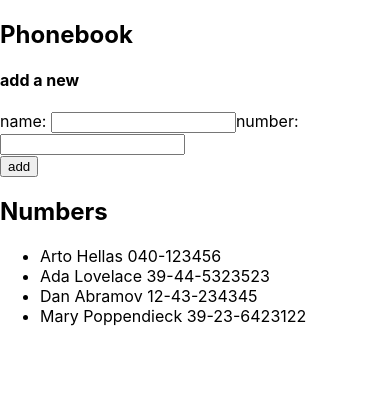
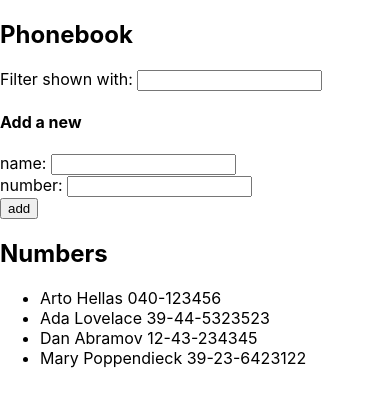
Before and after one commit to khodijah0498/fullstackopen_part2, a React (Create React App) app in the folder phonebook/: page / in a window 390 px wide. Shown: the top 406 px of the page. Built offline with nearby package versions, Linux system fonts and the light colour scheme.

Commit message:
2.10: The Phonebook Step5

```diff
--- a/phonebook/src/App.js
+++ b/phonebook/src/App.js
@@ -1,5 +1,7 @@
 import { useState } from "react";
-
+import Persons from "./components/Persons";
+import PersonForm from "./components/PersonForm";
+import Filter from "./components/Filter";
 const App = () => {
   const [persons, setPersons] = useState([
     { name: "Arto Hellas", number: "040-123456", id: 1 },
@@ -9,12 +11,20 @@ const App = () => {
   ]);
   const [newName, setNewName] = useState("");
   const [newNumber, setNewNumber] = useState("");
+  const [filter, setFilter] = useState("");
+// const handleFilter = persons.filter(
+//   (person) =>
+//     person.name.trim().toLowerCase().indexOf(filter.trim().toLowerCase()) > -1
+// );
 
   const changeName = (event) => {
     setNewName(event.target.value);
   };
   const changeNumber = (event) => {
     setNewNumber(event.target.value);
+  }
+  const handleFilter = (event) => {
+    setFilter(event.target.value);
   }
   const addName = (e) => {
     e.preventDefault();
@@ -32,22 +42,22 @@ const App = () => {
   return (
     <div>
       <h2>Phonebook</h2>
-      <h4>add a new</h4>
-      <form onSubmit={addName}>
-        <div>
-          name: <input value={newName} onChange={changeName} />
-          number: <input value={newNumber} onChange={changeNumber} />
-        </div>
-        <div>
-          <button type="submit">add</button>
-        </div>
-      </form>
-      <h2>Numbers</h2>
-      <ul>
-        {persons.map((person, i) => (
-          <li key={i}>{person.name} {person.number}</li>
-        ))}
-      </ul>
+
+       <Filter
+       filter={filter}
+       handleFilter={handleFilter}
+       />
+      <h4>Add a new</h4>
+      <PersonForm
+      addName ={addName}
+      newName ={newName}
+      newNumber={newNumber}
+      changeName={changeName}
+      changeNumber={changeNumber}
+
+      />
+            <h2>Numbers</h2>
+      <Persons persons={persons}/>
     </div>
   );
 };
--- /dev/null
+++ b/phonebook/src/components/Filter.jsx
@@ -0,0 +1,12 @@
+import React from 'react'
+
+const Filter = ({filter, handleFilter}) => {
+  return (
+    <div>
+      Filter shown with:{" "}
+      <input value={filter} onChange={handleFilter} />
+    </div>
+  );
+}
+
+export default Filter
--- /dev/null
+++ b/phonebook/src/components/PersonForm.jsx
@@ -0,0 +1,20 @@
+import React from 'react'
+
+const PersonForm = ({addName, newName, newNumber, changeName, changeNumber}) => {
+  return (
+    <div>
+      <form onSubmit={addName}>
+        <div>
+          name: <input value={newName} onChange={changeName} />
+          <br />
+          number: <input value={newNumber} onChange={changeNumber} />
+        </div>
+        <div>
+          <button type="submit">add</button>
+        </div>
+      </form>
+    </div>
+  );
+}
+
+export default PersonForm
--- /dev/null
+++ b/phonebook/src/components/Persons.jsx
@@ -0,0 +1,17 @@
+import React from 'react'
+
+const Persons = ({persons}) => {
+  return (
+    <div>
+      <ul>
+        {persons.map((person, i) => (
+          <li key={i}>
+            {person.name} {person.number}
+          </li>
+        ))}
+      </ul>
+    </div>
+  );
+}
+
+export default Persons
```
